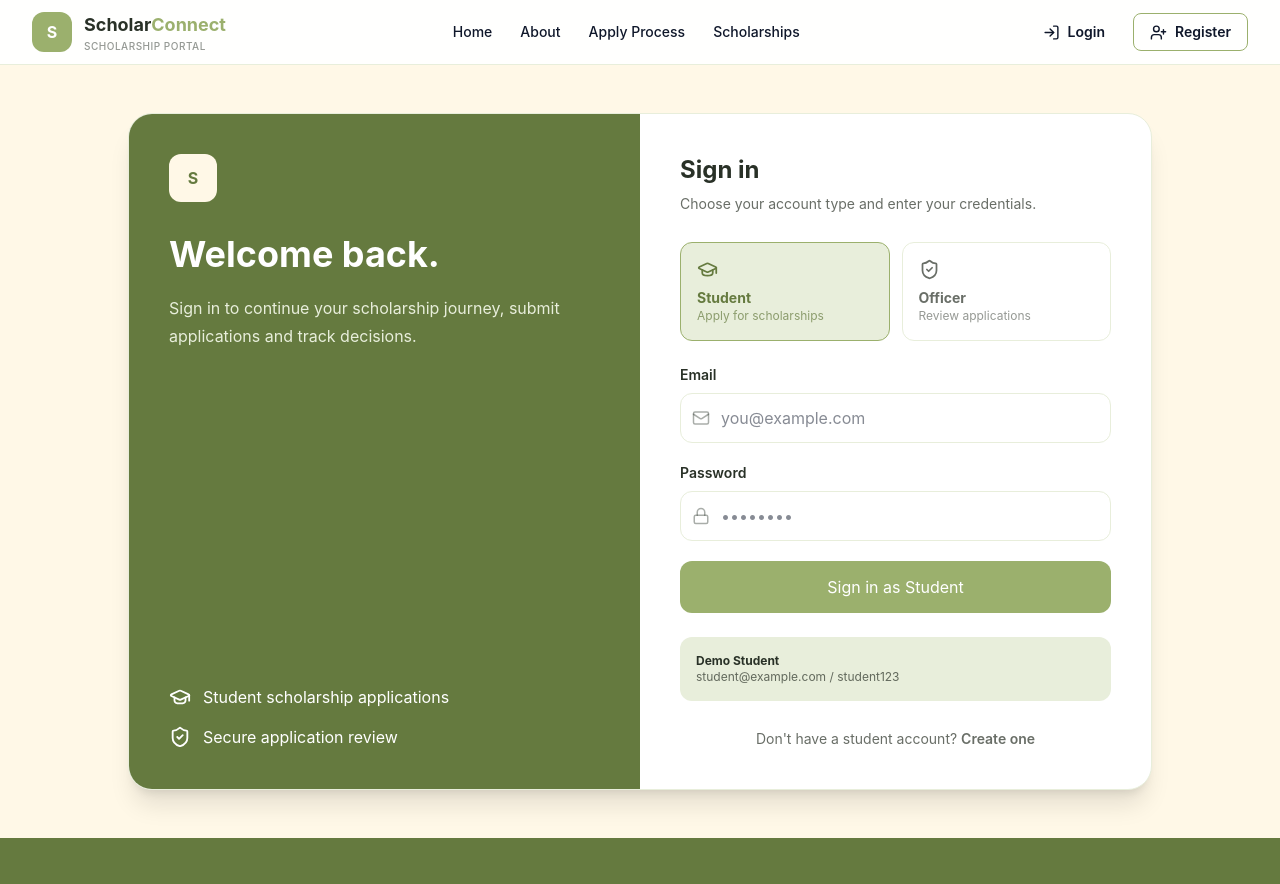
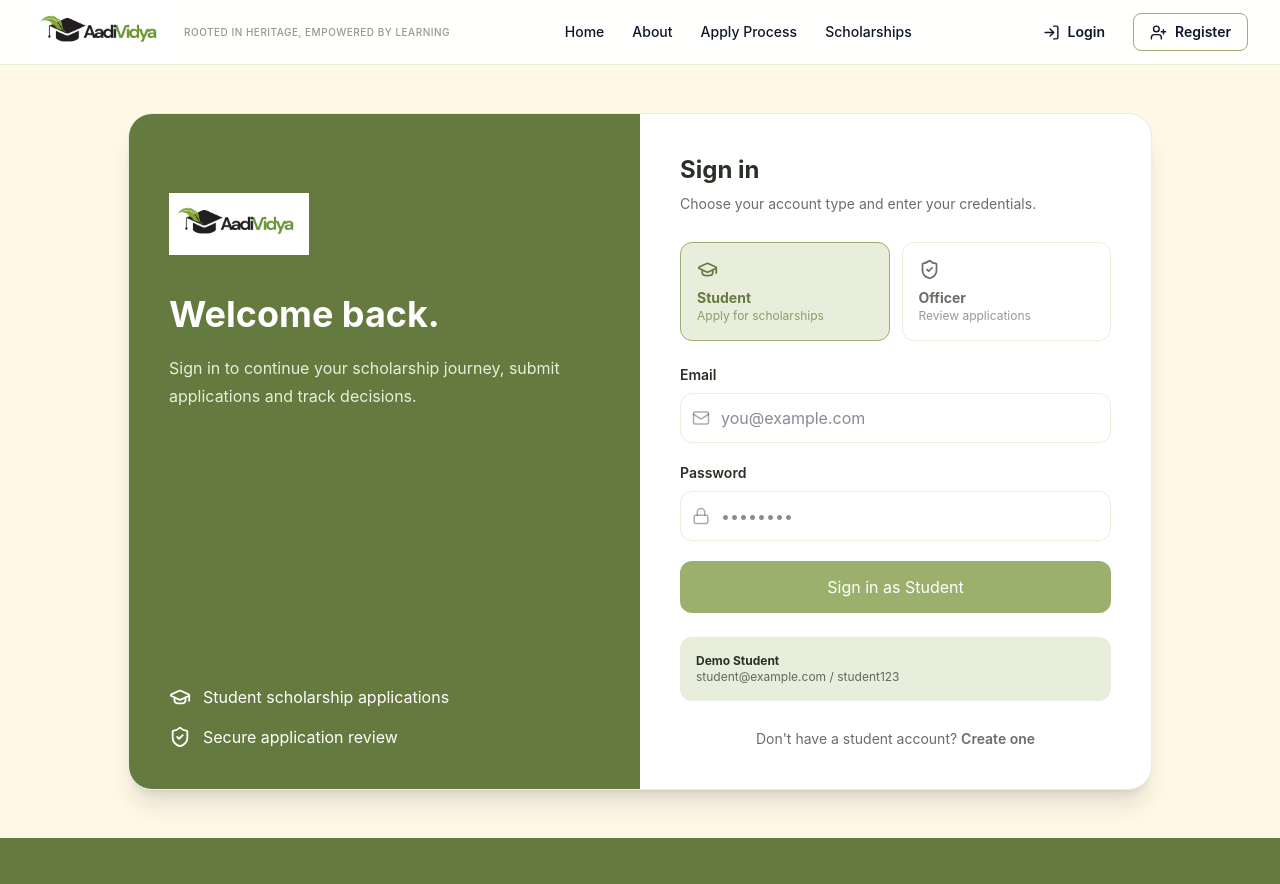
Before and after one commit to Aditya-dev01/pramaanScholarshipfrontend, a React (Vite) app: page /login in a window 1280 px wide. Shown: the top 884 px of the page. Built offline with nearby package versions, Linux system fonts and the light colour scheme.

Commit message:
logo and tagline fix

```diff
--- a/src/components/Footer.jsx
+++ b/src/components/Footer.jsx
@@ -10,16 +10,13 @@
 
           <div>
             <div className="mb-4 flex items-center gap-3">
-              <div className="flex h-10 w-10 items-center justify-center rounded-xl bg-[#9BB06D] font-bold text-white">
-                S
+              <div className="flex h-35 w-35 items-center justify-center rounded-xl font-bold text-white">
+                <img src="logo.jpg" alt="" />
               </div>
 
               <div>
-                <h2 className="font-bold text-white">
-                  ScholarConnect
-                </h2>
                 <p className="text-xs text-[#E8EEDB]">
-                  Scholarship Portal
+                  Rooted in heritage, Empowered by Learning
                 </p>
               </div>
             </div>
@@ -95,7 +92,7 @@
             <div className="space-y-4 text-sm text-[#E8EEDB]">
               <div className="flex gap-3">
                 <Mail size={18} className="text-[#E5B84B]" />
-                support@scholarconnect.com
+                support@aadividya.com
               </div>
 
               <div className="flex gap-3">
@@ -113,7 +110,7 @@
         </div>
 
         <div className="mt-10 border-t border-[#9BB06D] pt-6 text-center text-sm text-[#E8EEDB]">
-          © {new Date().getFullYear()} ScholarConnect.
+          © {new Date().getFullYear()} AadiVidya.
           All rights reserved.
         </div>
 
--- a/src/components/Navbar.jsx
+++ b/src/components/Navbar.jsx
@@ -32,16 +32,12 @@
         <div className="flex h-16 items-center justify-between">
 
           <Link to="/" className="flex items-center gap-3">
-            <div className="flex h-10 w-10 items-center justify-center rounded-xl bg-[#9BB06D] font-bold text-white">
-              S
+            <div className="flex h-35 w-35 items-center justify-center rounded-xl font-bold text-white">
+              <img src="logo.jpg" alt="" />
             </div>
-
             <div>
-              <div className="text-lg font-bold text-[#293127]">
-                Scholar<span className="text-[#9BB06D]">Connect</span>
-              </div>
               <div className="hidden text-[10px] font-medium uppercase tracking-wider text-[#293127]/50 sm:block">
-                Scholarship Portal
+                Rooted in heritage, Empowered by Learning
               </div>
             </div>
           </Link>
--- a/src/pages/public/About.jsx
+++ b/src/pages/public/About.jsx
@@ -21,7 +21,7 @@
           </h1>
 
           <p className="mt-6 text-lg leading-8 text-[#E8EEDB]">
-            ScholarConnect provides a centralized digital workflow
+            AadiVidya provides a centralized digital workflow
             for students and scholarship officers.
           </p>
 
--- a/src/pages/public/Home.jsx
+++ b/src/pages/public/Home.jsx
@@ -117,7 +117,7 @@
             <div>
 
               <span className="text-sm font-bold uppercase tracking-wider text-[#9BB06D]">
-                About ScholarConnect
+                About AadiVidya
               </span>
 
               <h2 className="mt-3 text-3xl font-bold text-[#293127] sm:text-4xl">
@@ -125,7 +125,7 @@
               </h2>
 
               <p className="mt-5 leading-7 text-[#293127]/70">
-                ScholarConnect brings scholarship discovery,
+                AadiVidya brings scholarship discovery,
                 applications, document verification and application
                 tracking together in one place.
               </p>
--- a/src/pages/public/Login.jsx
+++ b/src/pages/public/Login.jsx
@@ -112,11 +112,11 @@
 
             <div>
 
-              <div className="flex h-12 w-12 items-center justify-center rounded-xl bg-[#FFF8E7] font-bold text-[#657A3F]">
-                S
+              <div className="flex h-35 w-35 items-center justify-center rounded-xl font-bold text-[#657A3F]">
+                <img src="logo.jpg" alt="logo" />
               </div>
 
-              <h1 className="mt-8 text-4xl font-bold">
+              <h1 className="text-4xl font-bold">
                 Welcome back.
               </h1>
 
```
Also changed, not shown: public/logo.jpg (added).
